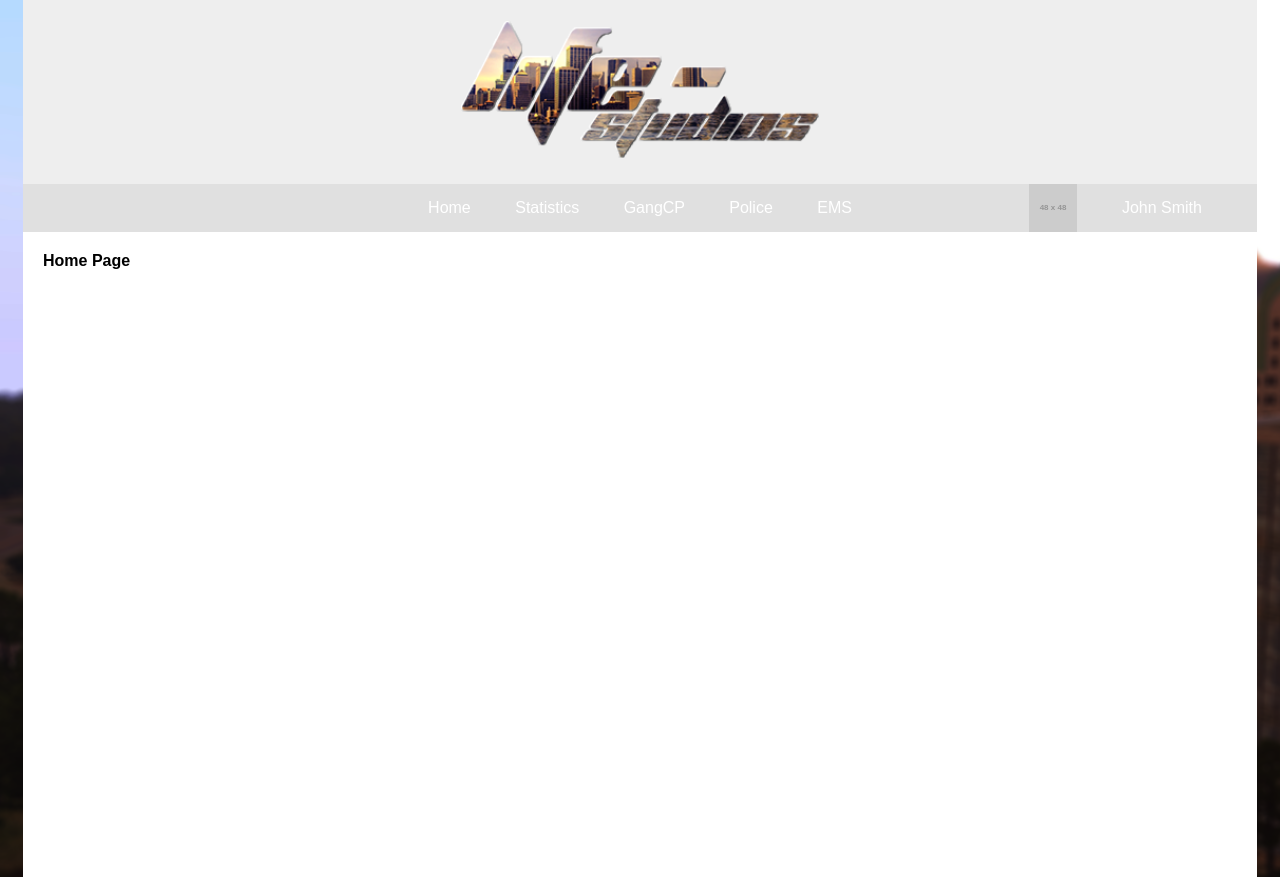
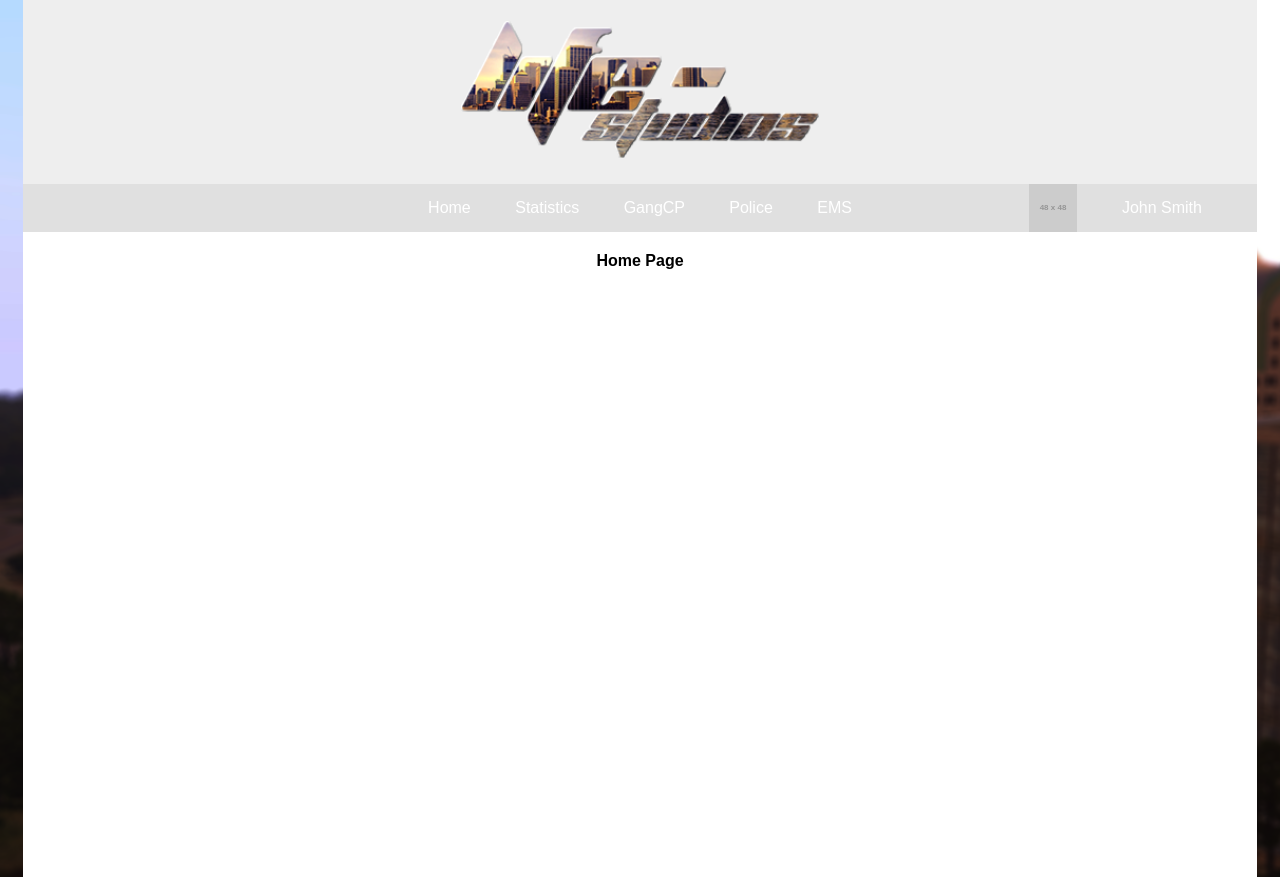
Before and after one commit to Joannou1/A3L-CP, a PHP site: page /index.php?page=home in a window 1280 px wide. Shown: the top 877 px of the page. Run offline with PHP 8.4, Linux system fonts and the light colour scheme; grey boxes labelled with a size stand in for pictures from a placeholder-image service; some libraries are stand-ins or nearby versions.

Commit message:
CSS Changes

```diff
--- a/css/style.css
+++ b/css/style.css
@@ -97,6 +97,10 @@ a:link {
 padding: 20px 20px 20px 20px;
 }
 
+.container-welcome {
+text-align: center;
+}
+
 .footer {
   width: 100%;
   padding-top: 20px;
--- a/index.php
+++ b/index.php
@@ -54,7 +54,9 @@ $page = $_GET["page"];
 
 	<?php if(($page == "") || ($page == "home")){ ?>
 		<div class="content-container">
-			<b>Home Page</b>
+			<div class="container-welcome">
+				<b>Home Page</b>
+			</div>
 		</div>
 	<?php }elseif($page == "stats"){ ?>
 		 <div class="content-container">
```
